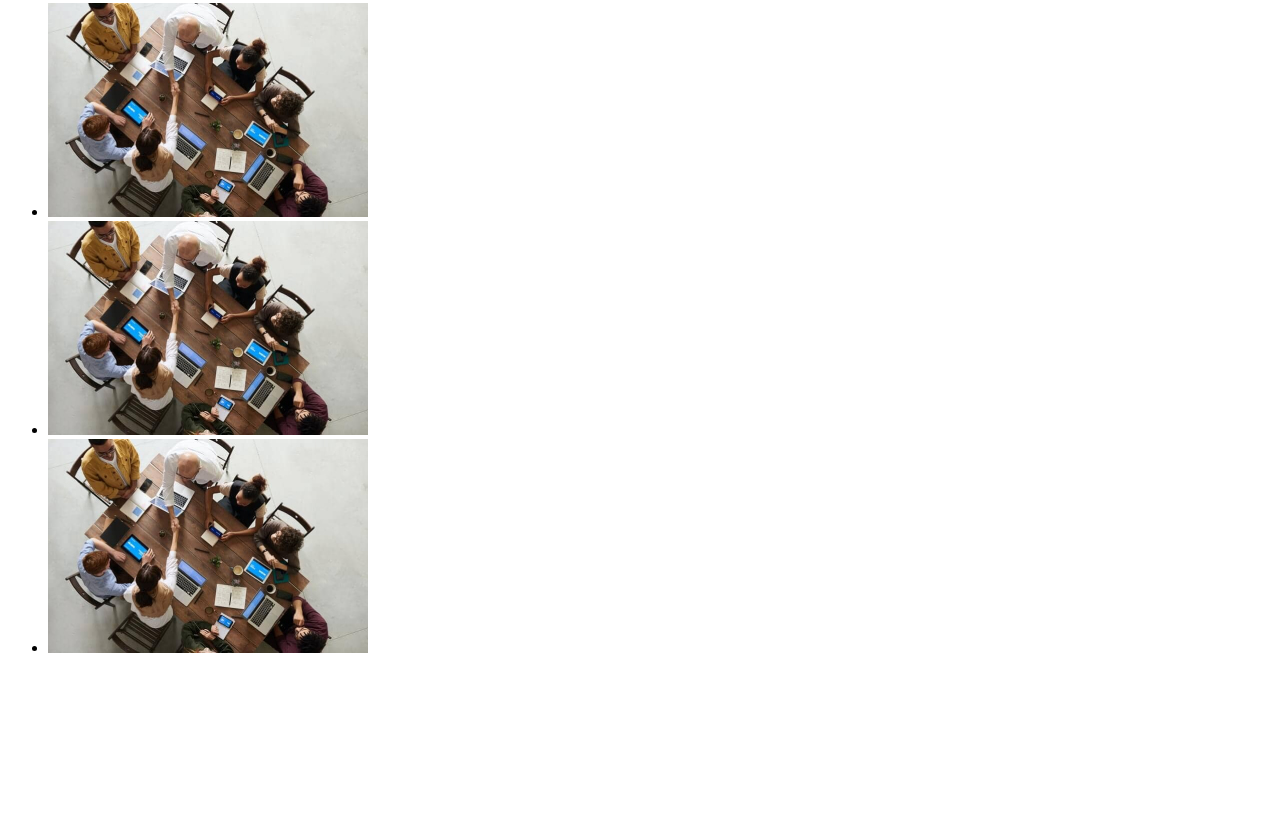
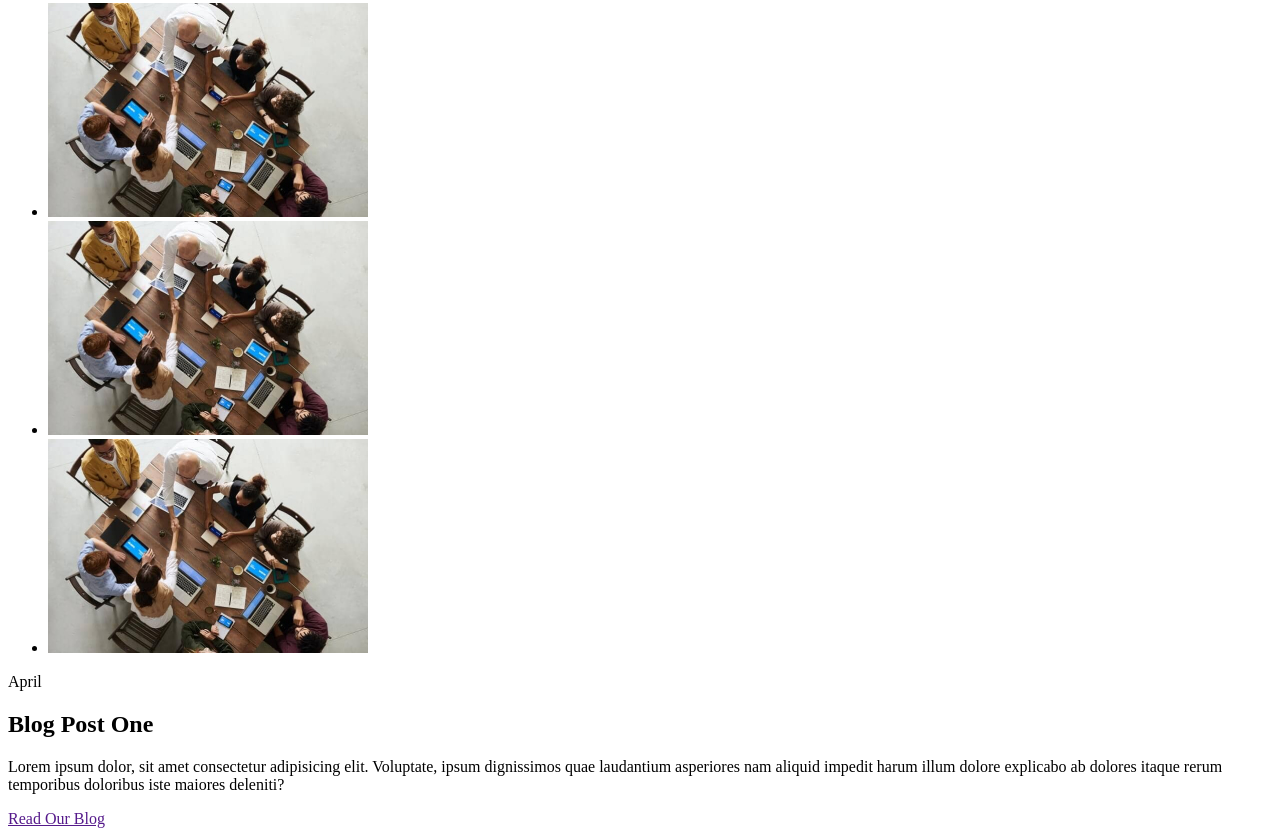
Before and after one commit to AlexGusl97/First_Try14, a plain HTML site: page index.html in a window 1280 px wide. Shown: the part 2341-3177 px from the top of the page. Before the commit the page ends 3014 px from the top, so only its background shows below. Drawn offline with Linux system fonts and the light colour scheme.

Commit message:
добавили сектор

```diff
--- a/index.html
+++ b/index.html
@@ -73,6 +73,14 @@
             </ul>
 
         </section>
+        <section>
+            <p>April</p>
+            <h2>Blog Post One</h2>
+            <p>Lorem ipsum dolor, sit amet consectetur adipisicing elit. Voluptate, ipsum dignissimos quae laudantium asperiores nam aliquid impedit harum illum dolore explicabo ab dolores itaque rerum temporibus doloribus iste maiores deleniti?
+
+            </p>
+            <a href="">Read Our Blog</a>
+        </section>
     </main>
     <footer></footer>
 </body>
```
